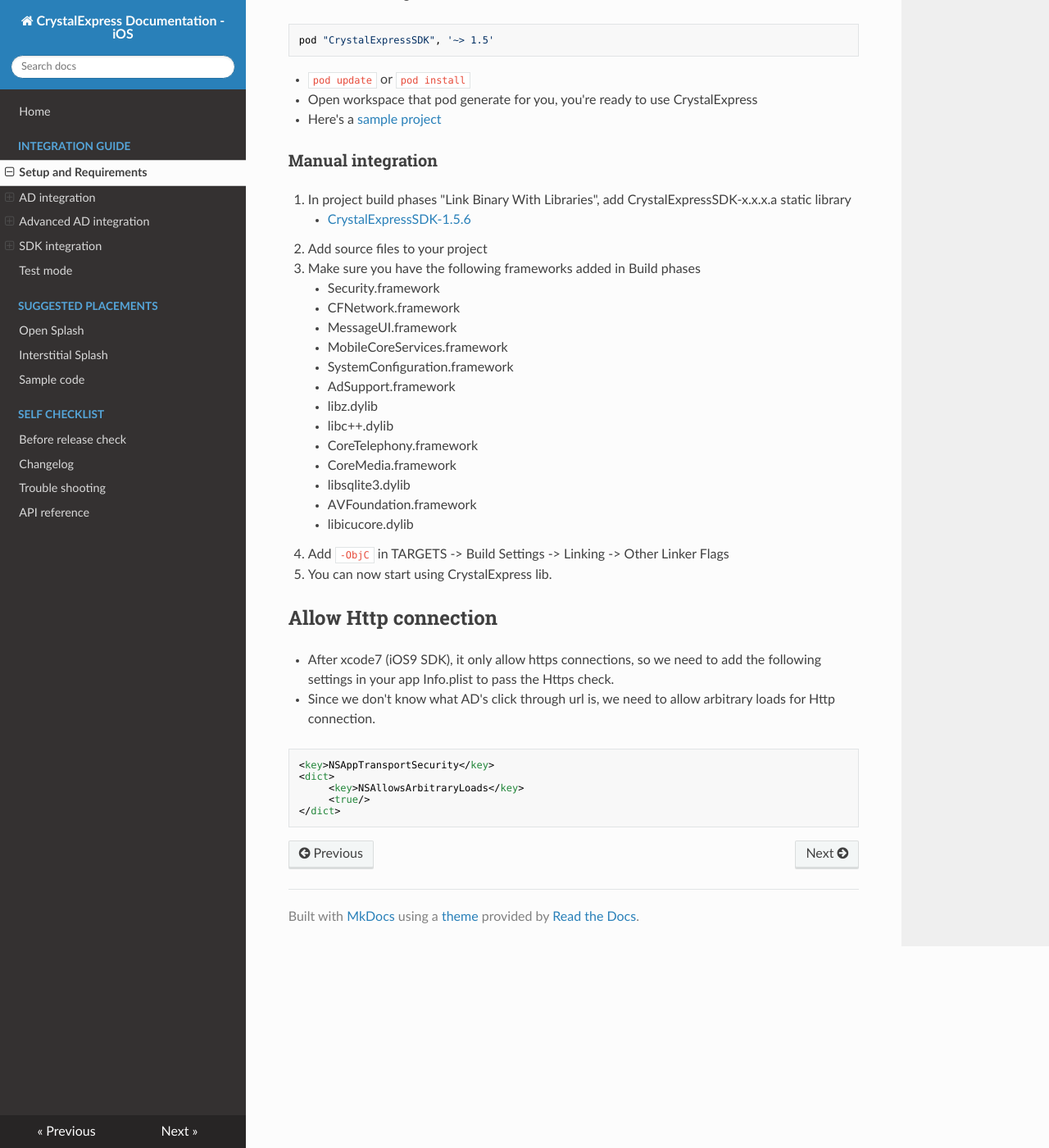
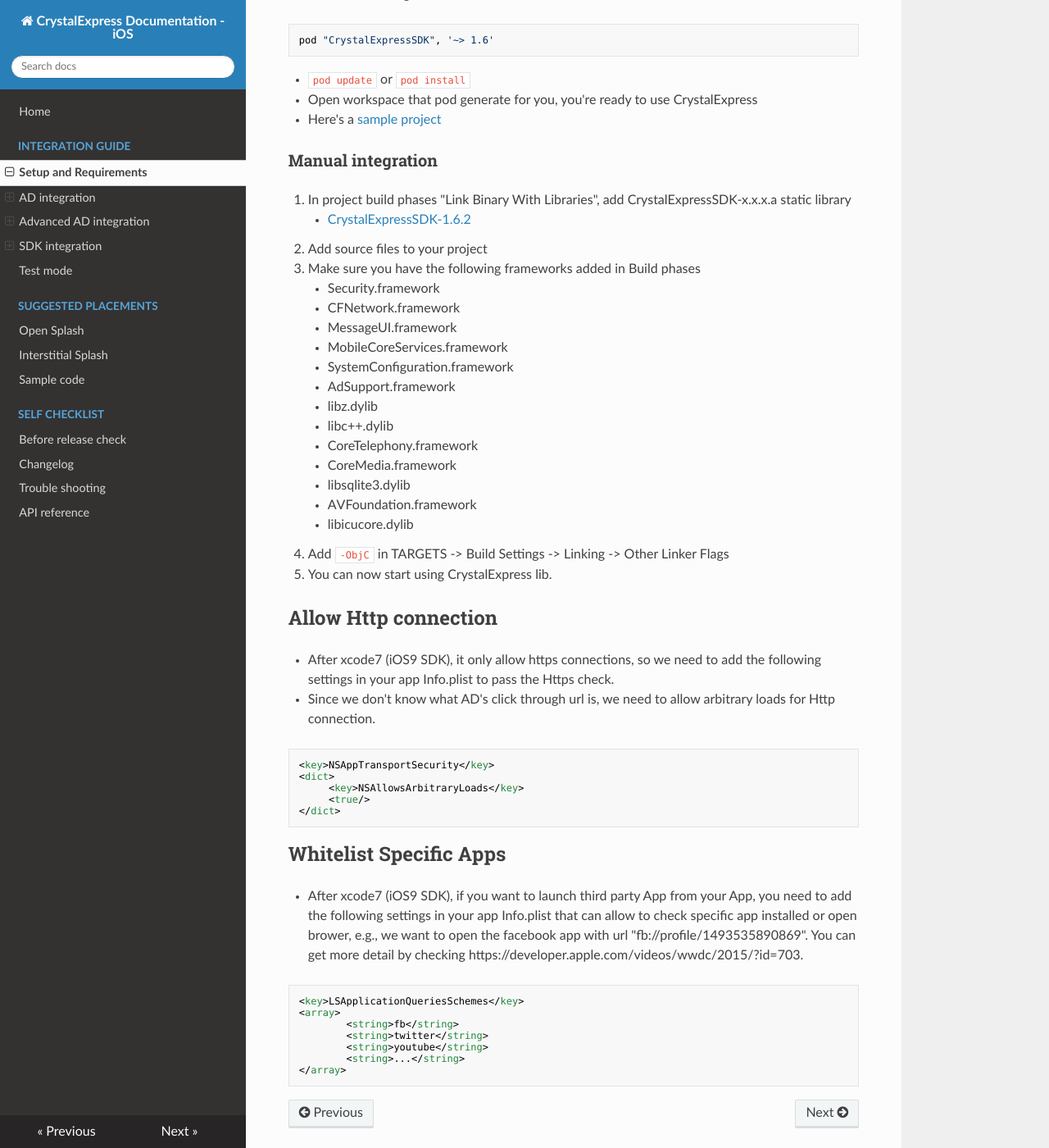
Before and after one commit to intowow/CrystalExpressDocumentation-iOS, an MkDocs documentation site: the page built from docs/docs/setup.md, in a window 1280 px wide and 1400 px high, scrolled down 457 px. Shown: the whole window at 82% size. Built offline with MkDocs 1.6.1, drawn with Linux system fonts in a browser that asks for light colours; nearby versions of some CDN libraries; old or Windows-style settings are respelled for this version of MkDocs.

Commit message:
Update version 1.6.2, modify manual download path and add whitelist specific apps description.

````diff
--- a/docs/docs/setup.md
+++ b/docs/docs/setup.md
@@ -9,7 +9,7 @@
 - We strongly recommand you to use Cocoapods to integrate with CrystalExpress.
 - Add the following code in Podfile
 ```
-pod "CrystalExpressSDK", '~> 1.5'
+pod "CrystalExpressSDK", '~> 1.6'
 ```
 - `pod update` or `pod install`
 - Open workspace that pod generate for you, you're ready to use CrystalExpress
@@ -17,7 +17,7 @@
 
 ### Manual integration
 1. In project build phases "Link Binary With Libraries", add CrystalExpressSDK-x.x.x.a static library
-    - [CrystalExpressSDK-1.5.6](https://s3-ap-northeast-1.amazonaws.com/intowow-sdk/ios/manual/global/CrystalExpressSDK-1.5.6.zip)
+    - [CrystalExpressSDK-1.6.2](https://s3-ap-northeast-1.amazonaws.com/intowow-sdk/ios/manual/global/CrystalExpressSDK-1.6.2.zip)
 2. Add source files to your project
 3. Make sure you have the following frameworks added in Build phases
     - Security.framework
@@ -46,3 +46,15 @@
      <true/>
 </dict>
 ```
+
+##Whitelist Specific Apps
+- After xcode7 (iOS9 SDK), if you want to launch third party App from your App, you need to add the following settings in your app Info.plist that can allow to check specific app installed or open brower, e.g., we want to open the facebook app with url "fb://profile/1493535890869". You can get more detail by checking https://developer.apple.com/videos/wwdc/2015/?id=703.
+```xml
+<key>LSApplicationQueriesSchemes</key>
+<array>
+		<string>fb</string>
+		<string>twitter</string>
+		<string>youtube</string>
+		<string>...</string>
+</array>
+```
````
